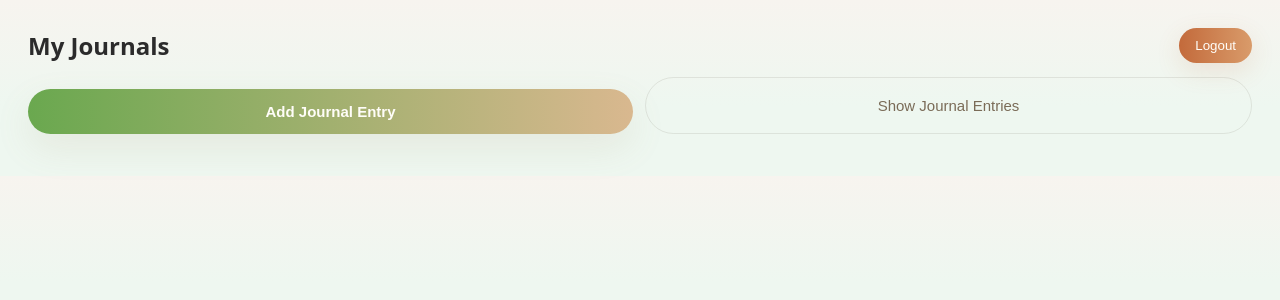
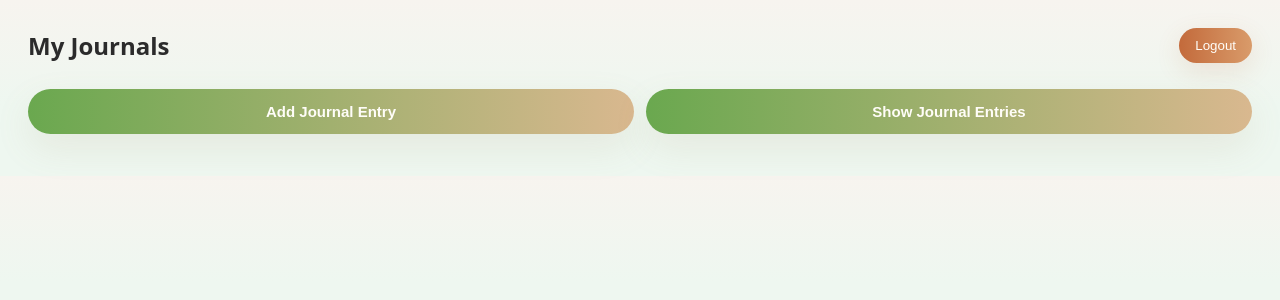
Before and after one commit to yashpanchal089/JournalApp, a React (Create React App) app: page /dashboard in a window 1280 px wide. Shown: the top 300 px of the page. Built offline with nearby package versions, Linux system fonts and the light colour scheme.

Commit message:
username shown in main page

```diff
--- a/src/pages/Dashboard.js
+++ b/src/pages/Dashboard.js
@@ -45,19 +45,26 @@ function Dashboard() {
 
     const handleToggleShow = () => setShowJournals(prev => !prev);
 
+    const storedName = (() => {
+        try { return localStorage.getItem('username') || null } catch (e) { return null }
+    })();
+
     return (
         <div className="container">
             <div style={{ display: "flex", justifyContent: "space-between", alignItems: "center" }}>
                 <h2 className="page-title">My Journals</h2>
-                <button className="btn-logout" onClick={handleLogout}>
-                    Logout
-                </button>
+                <div style={{ display: 'flex', gap: 12, alignItems: 'center' }}>
+                    {storedName ? <div className="user-badge">{storedName}</div> : null}
+                    <button className="btn-logout" onClick={handleLogout}>
+                        Logout
+                    </button>
+                </div>
             </div>
             <div className="action-row">
                 <button className="btn-primary" onClick={handleAddJournal}>
                     Add Journal Entry
                 </button>
-                <button className="btn-ghost" onClick={handleToggleShow}>
+                <button className="btn-primary" onClick={handleToggleShow}>
                     {showJournals ? "Hide Journal Entries" : "Show Journal Entries"}
                 </button>
             </div>
```
